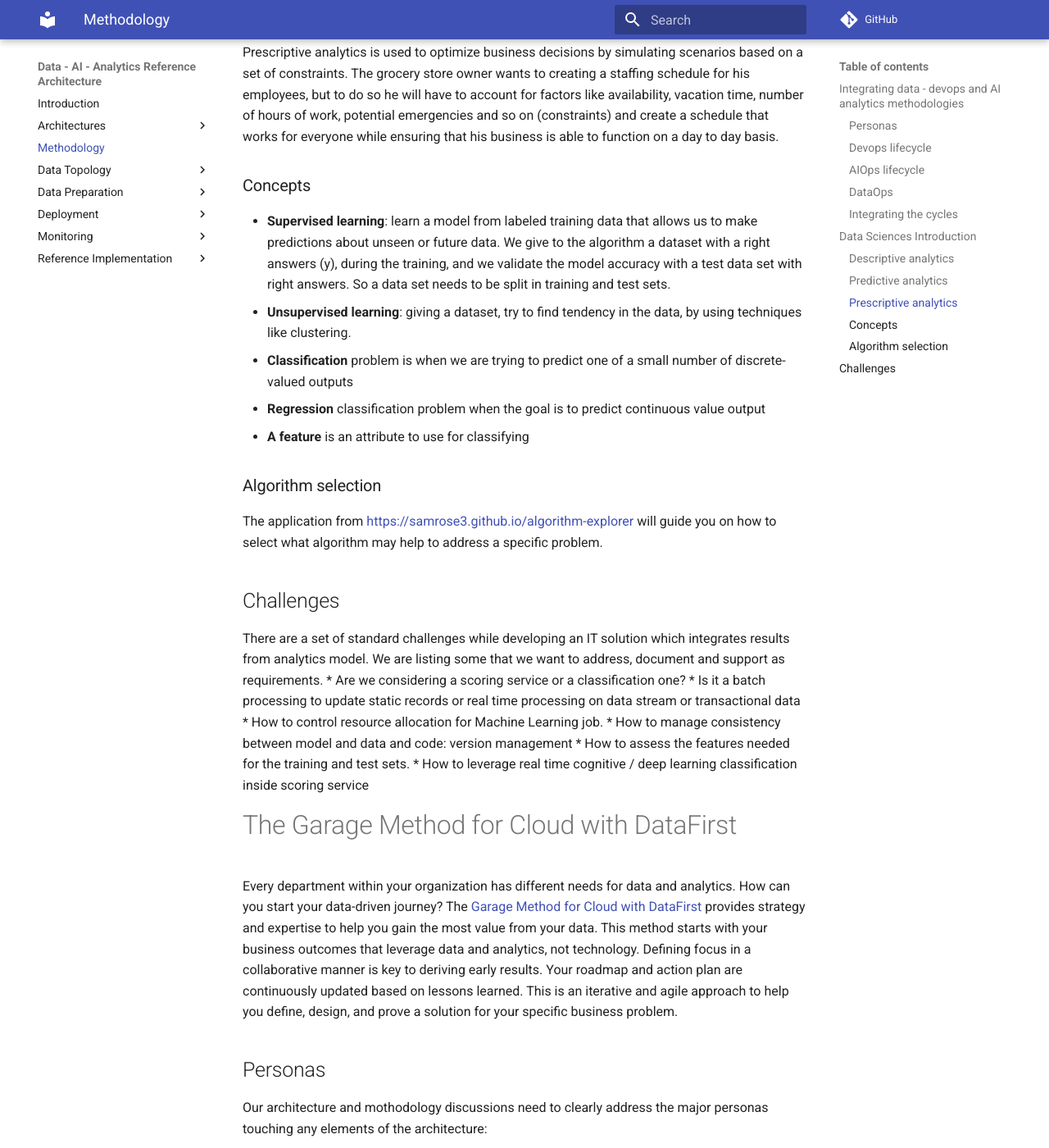
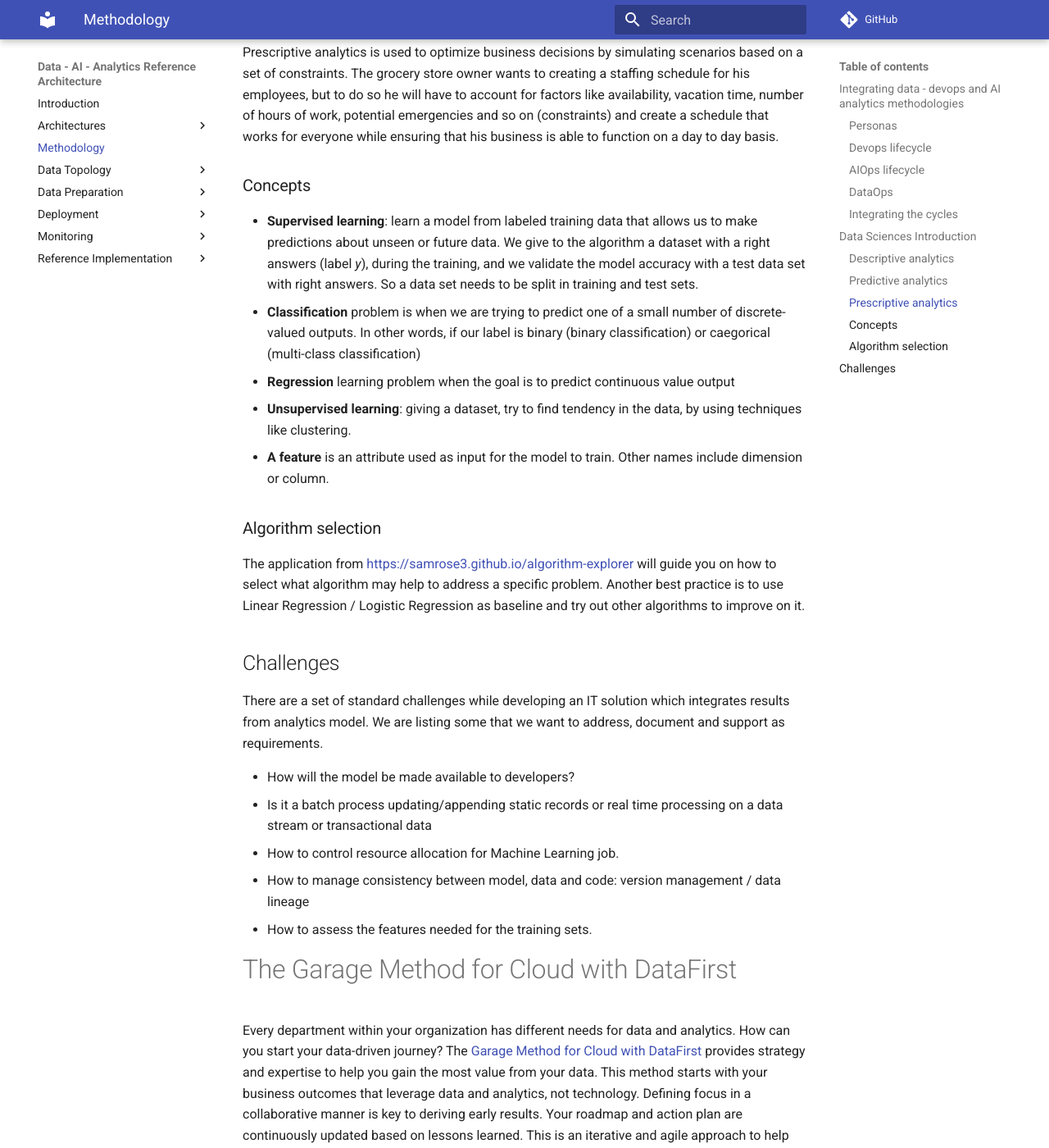
Before and after one commit to ibm-cloud-architecture/refarch-data-ai-analytics, an MkDocs documentation site: the page built from docs/methodology/README.md, in a window 1280 px wide and 1400 px high, scrolled down 7299 px. Shown: the whole window at 82% size. Built offline with MkDocs 1.6.1 and Material for MkDocs 9.7.7, drawn with Linux system fonts in a browser that asks for light colours; comment, search, counter and statistics services are not loaded; some of the changed text lies outside the part shown.

Commit message:
minor updates/improvements on methodology

```diff
--- a/docs/methodology/README.md
+++ b/docs/methodology/README.md
@@ -105,25 +105,26 @@ Prescriptive analytics is used to optimize business decisions by simulating scen
 
 ### Concepts
 
-* **Supervised learning**: learn a model from labeled training data that allows us to make predictions about unseen or future data. We give to the algorithm a dataset with a right answers (y), during the training, and we validate the model accuracy with a test data set with right answers. So a data set needs to be split in training and test sets.
+* **Supervised learning**: learn a model from labeled training data that allows us to make predictions about unseen or future data. We give to the algorithm a dataset with a right answers (label *y*), during the training, and we validate the model accuracy with a test data set with right answers. So a data set needs to be split in training and test sets.
+  * **Classification** problem is when we are trying to predict one of a small number of discrete-valued outputs. In other words, if our label is binary (binary classification) or caegorical (multi-class classification)
+  * **Regression** learning problem when the goal is to predict continuous value output
 * **Unsupervised learning**: giving a dataset, try to find tendency in the data, by using techniques like clustering.
-* **Classification** problem is when we are trying to predict one of a small number of discrete-valued outputs
-* **Regression** classification problem when the goal is to predict continuous value output
-* **A feature** is an attribute to use for classifying
+* **A feature** is an attribute used as input for the model to train. Other names include dimension or column.
 
 ### Algorithm selection
 
-The application from [https://samrose3.github.io/algorithm-explorer](https://samrose3.github.io/algorithm-explorer/) will guide you on how to select what algorithm may help to address a specific problem.
+The application from [https://samrose3.github.io/algorithm-explorer](https://samrose3.github.io/algorithm-explorer/) will guide you on how to select what algorithm may help to address a specific problem. Another best practice is to use Linear Regression / Logistic Regression as baseline and try out other algorithms to improve on it.
 
 ## Challenges
 
 There are a set of standard challenges while developing an IT solution which integrates results from analytics model. We are listing some that we want to address, document and support as requirements.
-* Are we considering a scoring service or a classification one?
-* Is it a batch processing to update static records or real time processing on data stream or transactional data
+
+* How will the model be made available to developers?
+* Is it a batch process updating/appending static records or real time processing on a data stream or transactional data
 * How to control resource allocation for Machine Learning job.
-* How to manage consistency between model and data and code: version management
-* How to assess the features needed for the training and test sets.
-* How to leverage real time cognitive / deep learning classification inside scoring service
+* How to manage consistency between model, data and code: version management / data lineage
+* How to assess the features needed for the training sets.
+
 
 # The Garage Method for Cloud with DataFirst
 
```
Also changed, not shown: other parts of docs/methodology/README.md (+3 -3 lines).
